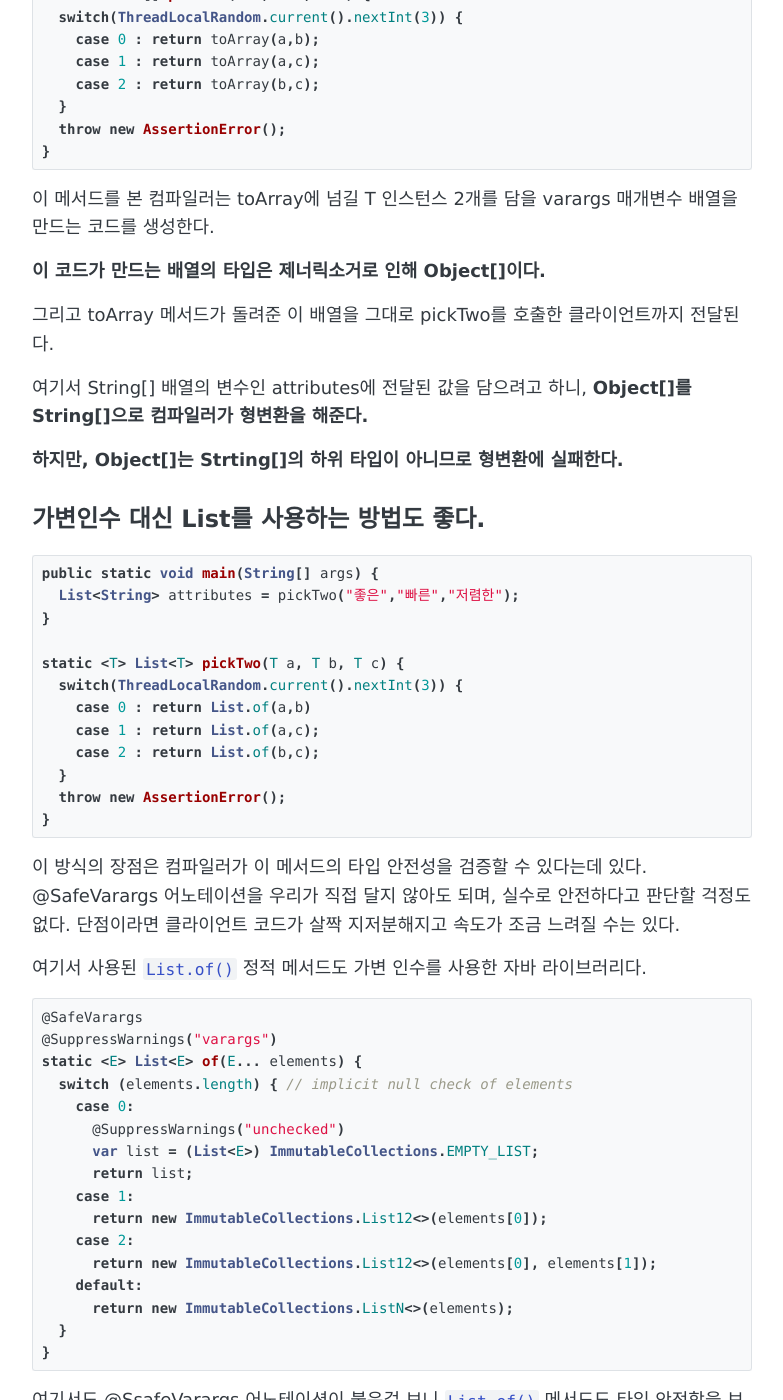
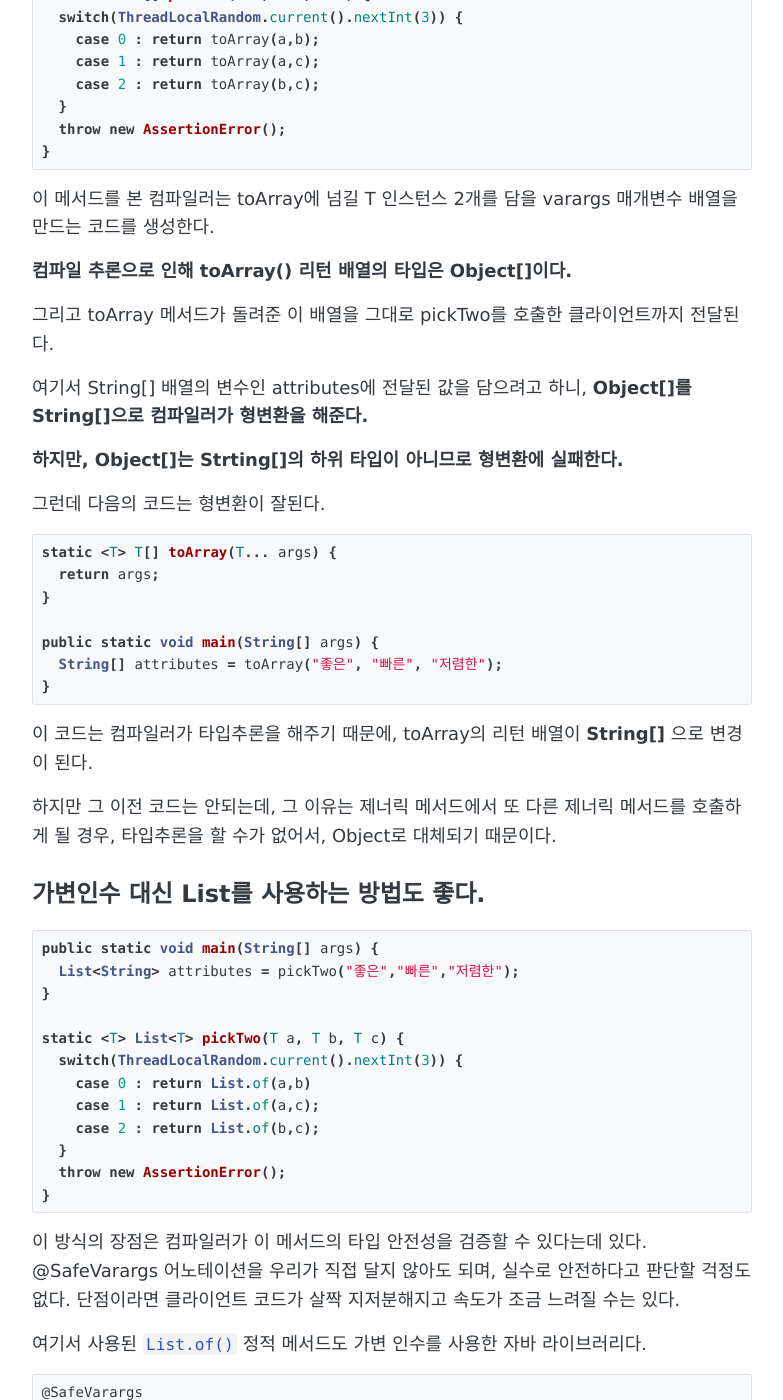
Before and after one commit to DaeAkin/DaeAkin.github.io, a Jekyll site: the page built from _posts/2021-04-18-제너릭과 가변인수를 함께 쓸 때는 신중하자.md, in a window 1280 px wide and 1400 px high, scrolled down 2665 px. Shown: the whole window, without its empty margins (248-1031 px from the left). Built offline with Jekyll 4.4.1, drawn with Linux system fonts in a browser that asks for light colours; comment, search, counter and statistics services are not loaded.

Commit message:
FIX : 아이템 32 내용 수정.

````diff
--- a/_posts/2021-04-18-제너릭과 가변인수를 함께 쓸 때는 신중하자.md
+++ b/_posts/2021-04-18-제너릭과 가변인수를 함께 쓸 때는 신중하자.md
@@ -115,7 +115,7 @@ static <T> T[] pickTwo(T a, T b, T c) {
 
 이 메서드를 본 컴파일러는 toArray에 넘길 T 인스턴스 2개를 담을 varargs 매개변수 배열을 만드는 코드를 생성한다.
 
-**이 코드가 만드는 배열의 타입은 제너릭소거로 인해 Object[]이다.**
+**컴파일 추론으로 인해 toArray() 리턴 배열의 타입은 Object[]이다.**
 
 그리고 toArray 메서드가 돌려준 이 배열을 그대로 pickTwo를 호출한 클라이언트까지 전달된다.
 
@@ -123,7 +123,21 @@ static <T> T[] pickTwo(T a, T b, T c) {
 
 **하지만, Object[]는 Strting[]의 하위 타입이 아니므로 형변환에 실패한다.**
 
+그런데 다음의 코드는 형변환이 잘된다.
 
+```java
+static <T> T[] toArray(T... args) {
+  return args;
+}
+
+public static void main(String[] args) {
+  String[] attributes = toArray("좋은", "빠른", "저렴한");
+}
+```
+
+이 코드는 컴파일러가 타입추론을 해주기 때문에, toArray의 리턴 배열이 **String[]** 으로 변경이 된다.
+
+하지만 그 이전 코드는 안되는데, 그 이유는 제너릭 메서드에서 또 다른 제너릭 메서드를 호출하게 될 경우, 타입추론을 할 수가 없어서, Object로 대체되기 때문이다.
 
 ## 가변인수 대신 List를 사용하는 방법도 좋다.
 
````
